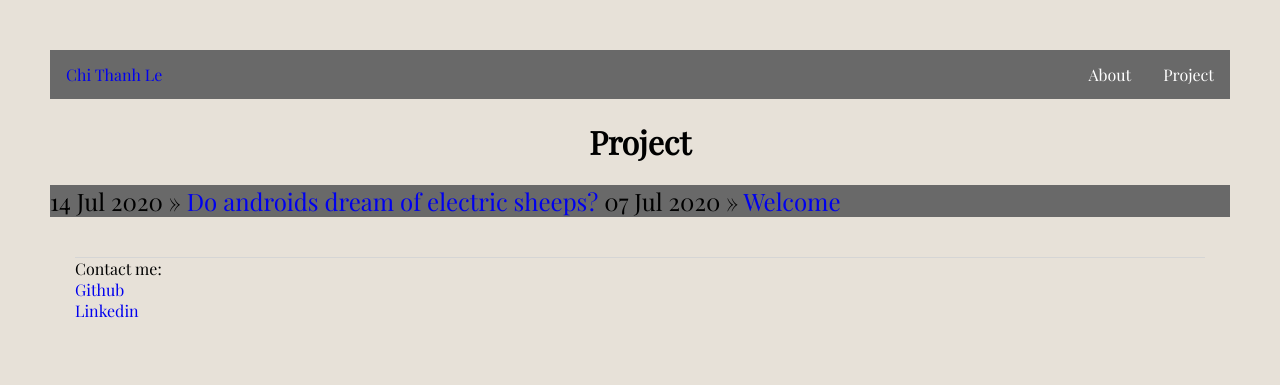
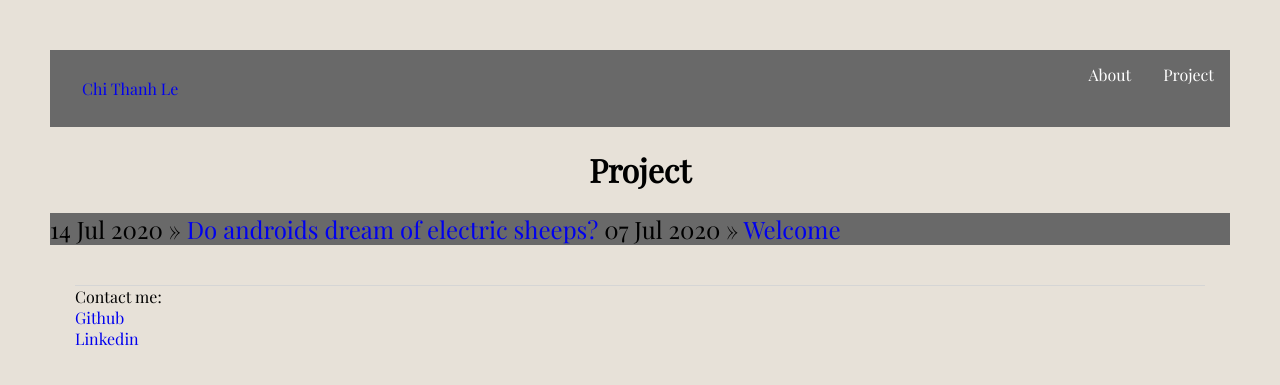
Before and after one commit to tle2001/tle2001.github.io, a Jekyll site: the page built from blog/index.html, in a window 1280 px wide. Shown: the top 385 px of the page. Built offline with Jekyll 4.4.1, drawn with Linux system fonts in a browser that asks for light colours.

Commit message:
Update default.html
change the class of the main title

```diff
--- a/_layouts/default.html
+++ b/_layouts/default.html
@@ -10,7 +10,7 @@
     <body>
         <nav>
             <ul>
-                <header><div class="headIn"><a href="https://tle2001.github.io/">Chi Thanh Le</a></div></header>
+                <div class="headIn"><div class="headIn"><a href="https://tle2001.github.io/">Chi Thanh Le</a></div></div>
                 <li><a href="https://tle2001.github.io/blog/">Project</a></li>
                 <li><a href="https://tle2001.github.io/">About</a></li>
             </ul>
```
